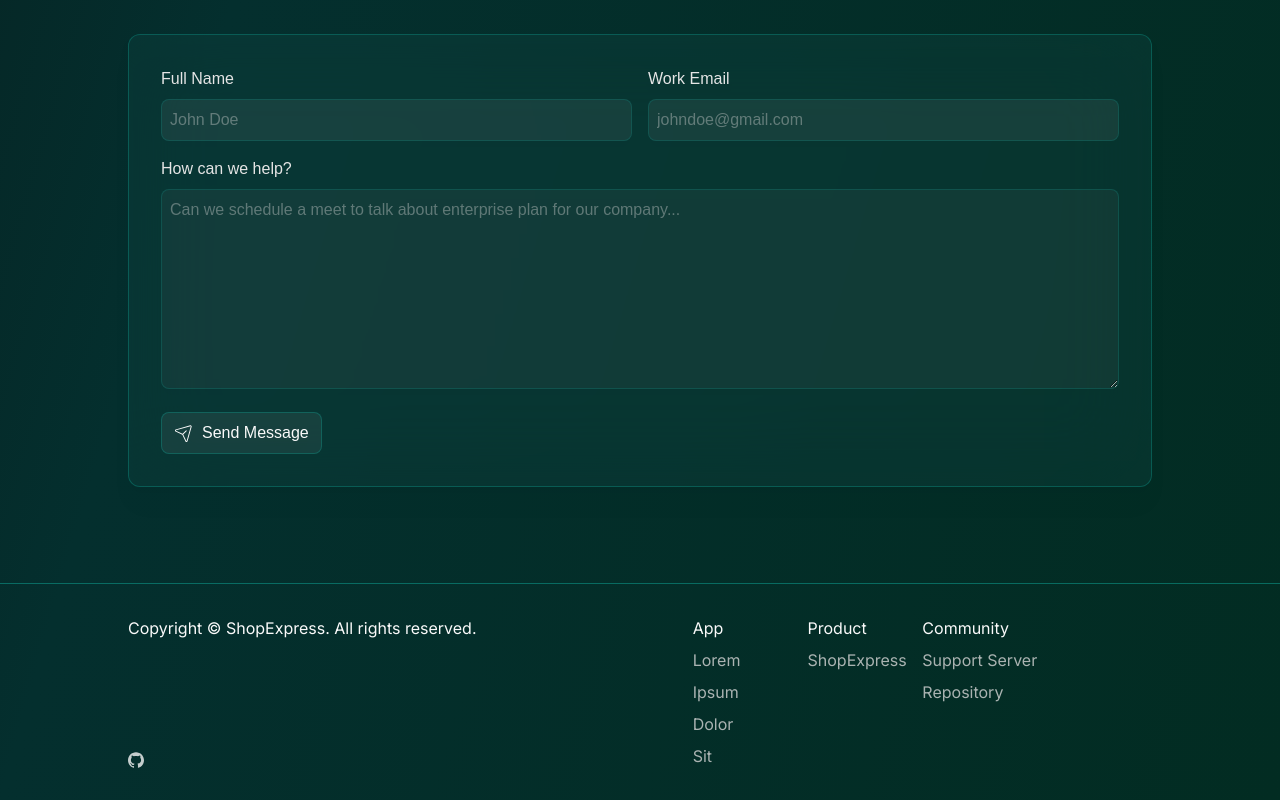
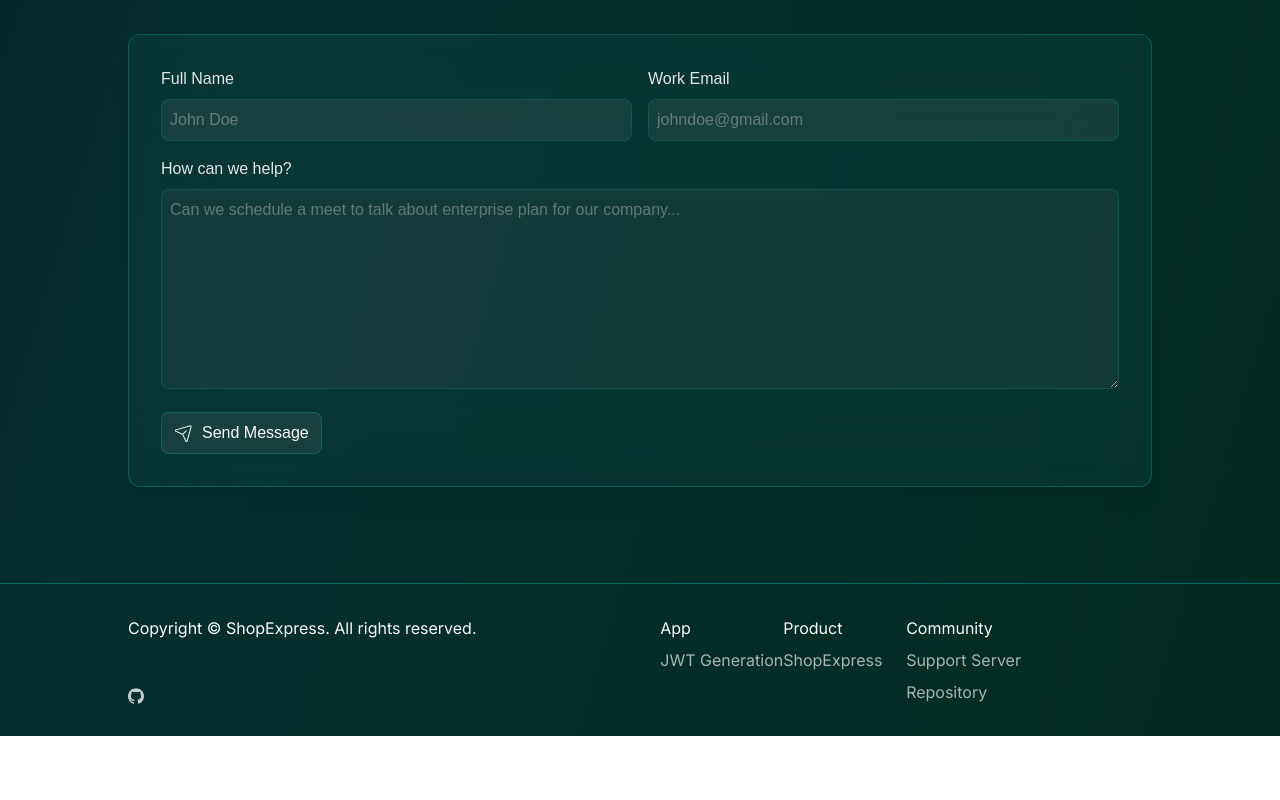
Before and after one commit to Zinedinarnaut/ShopExpress-Website, a Next.js app: page / in a window 1280 px wide. Shown: the part 3594-4394 px from the top of the page. After the commit the page ends 4330 px from the top, so only its background shows below. Built offline with nearby package versions, Linux system fonts and the light colour scheme; a web font is replaced by a local one.

Commit message:
Update Footer.tsx

```diff
--- a/src/components/Global/Footer.tsx
+++ b/src/components/Global/Footer.tsx
@@ -26,16 +26,7 @@ export default function Footer() {
           <h3 className="text-neutral-50 font-normal">App</h3>
           <ul className="list-none text-neutral-300/80 space-y-2">
             <li>
-              <a href="" className="hover:text-neutral-100 duration-200 ease-in-out">Lorem</a>
-            </li>
-            <li>
-              <a href="" className="hover:text-neutral-100 duration-200 ease-in-out">Ipsum</a>
-            </li>
-            <li>
-              <a href="" className="hover:text-neutral-100 duration-200 ease-in-out">Dolor</a>
-            </li>
-            <li>
-              <a href="" className="hover:text-neutral-100 duration-200 ease-in-out">Sit</a>
+              <a href="https://generate.araxyso.xyz" className="hover:text-neutral-100 duration-200 ease-in-out">JWT Generation</a>
             </li>
           </ul>
         </div>
```
